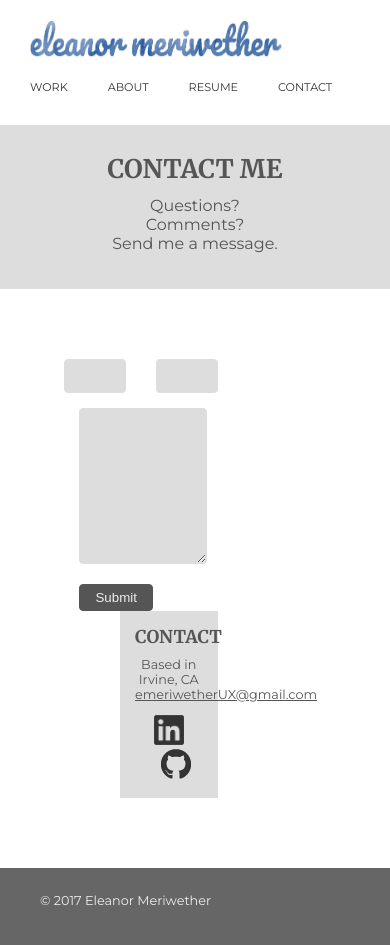
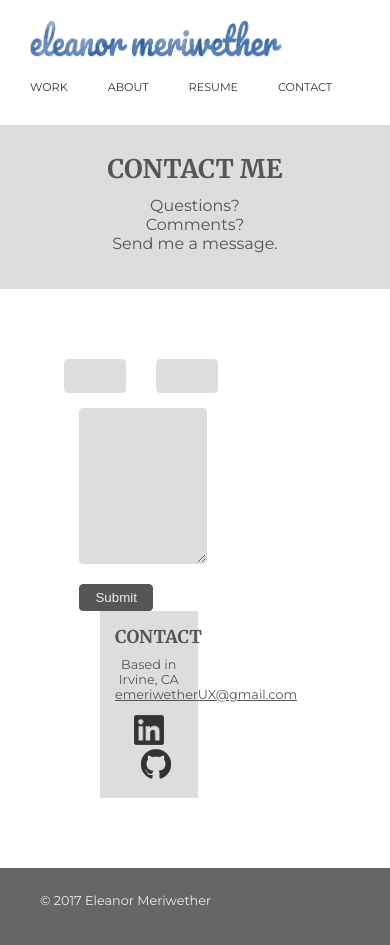
Before and after one commit to emeriwether/emeriwether.github.io, a Jekyll site: the page built from contact.html, in a window 390 px wide. Built offline with Jekyll 4.4.1, drawn with Linux system fonts in a browser that asks for light colours; nearby versions of some CDN libraries.

Commit message:
adjust contact info for 842 media query

```diff
--- a/css/styles.css
+++ b/css/styles.css
@@ -206,6 +206,9 @@
     section.aside aside div { width: 85%; float: none; }
     section.aside aside div p { padding-top: 15px; padding-left: 0; font-size: 1em; }
     section.aside aside:nth-child(3) div:nth-child(1) img { margin-bottom: 80px; }
+
+    /*Contact*/
+    section.contactInfo #info { margin-left: 40px;}
 }
 
 @media screen and (max-width: 490px) {
```
